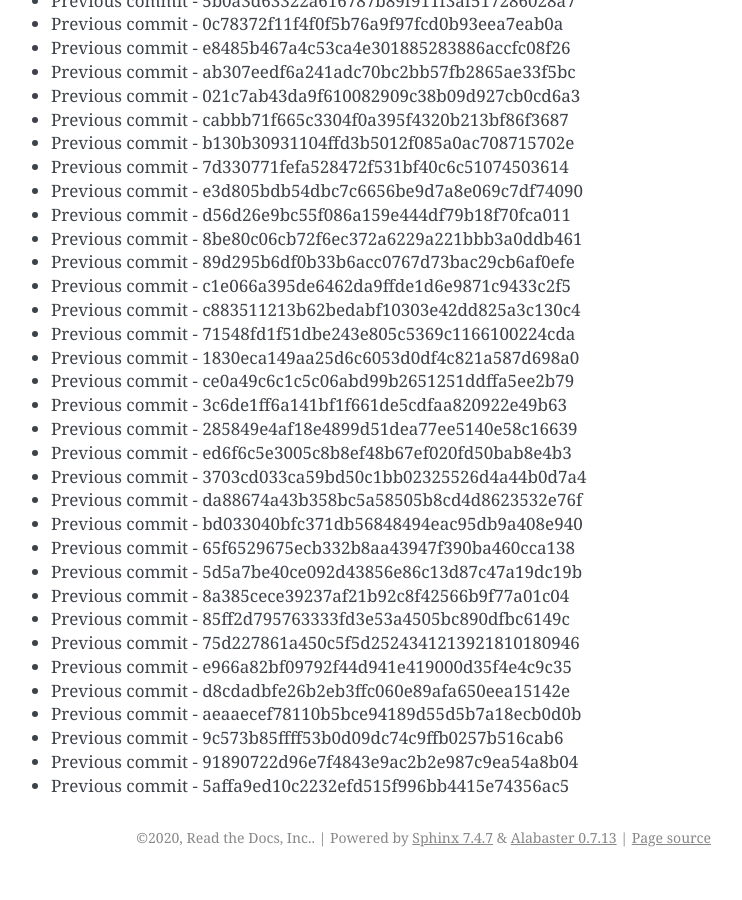
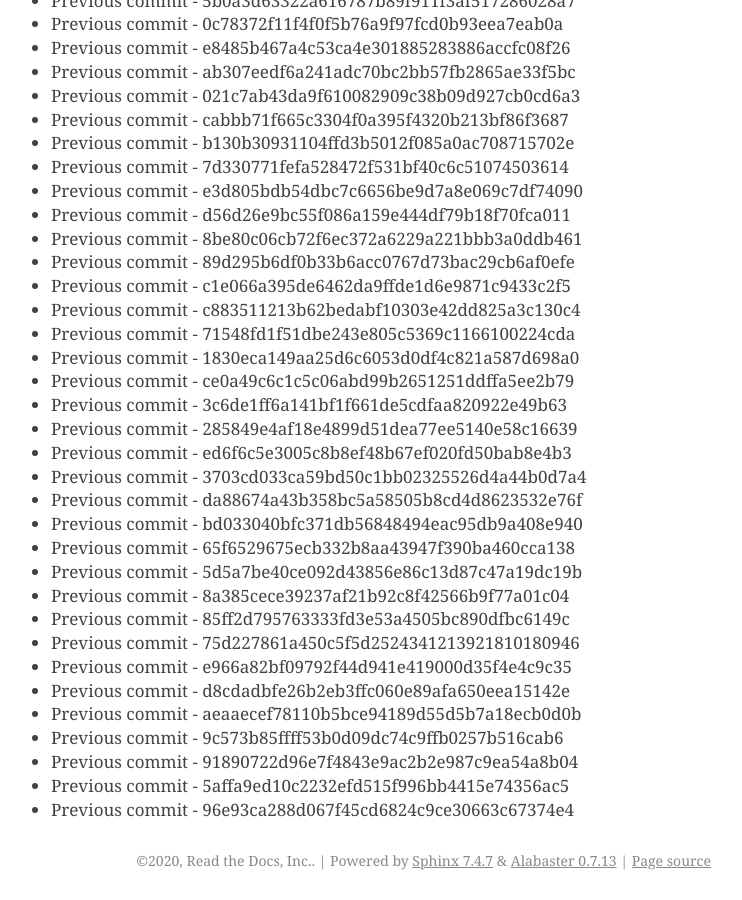
Before and after one commit to readthedocs/rtd-git-stresstest, a Sphinx documentation site: the page built from docs/updates.rst, in a window 1280 px wide and 900 px high, scrolled down 87109 px. Shown: the whole window, without its empty margins (399-1141 px from the left). Built offline with Sphinx 7.4.7, drawn with Linux system fonts in a browser that asks for light colours; before the commit the page ends 87986 px from its top, so only the background shows below that.

Commit message:
Generating commit from previous: 96e93ca288d067f45cd6824c9ce30663c67374e4

```diff
--- a/docs/updates.rst
+++ b/docs/updates.rst
@@ -3692,3 +3692,4 @@ It can be tested for any performance characteristics.
 * Previous commit - 9c573b85ffff53b0d09dc74c9ffb0257b516cab6
 * Previous commit - 91890722d96e7f4843e9ac2b2e987c9ea54a8b04
 * Previous commit - 5affa9ed10c2232efd515f996bb4415e74356ac5
+* Previous commit - 96e93ca288d067f45cd6824c9ce30663c67374e4
```
